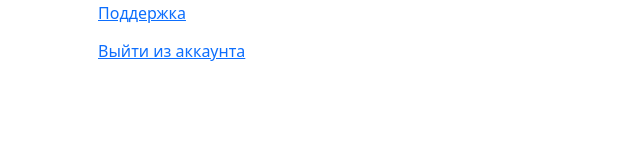
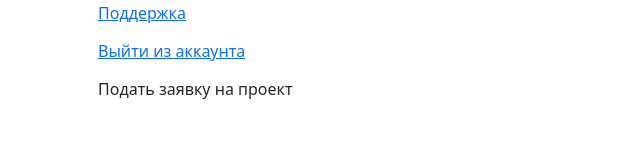
Before and after one commit to DaryaFilimonova7/HSE_Project_Website, a plain HTML site: page Project_platform/profile.html in a window 1280 px wide. Shown: the part 1336-1496 px from the top of the page, without its empty margins (15-655 px from the left). Drawn offline with nearby package versions, Linux system fonts and the light colour scheme; files whose address does not match are found by name.

Commit message:
Update profile.html

```diff
--- a/Project_platform/profile.html
+++ b/Project_platform/profile.html
@@ -113,8 +113,15 @@
         <br><button type="button" class="btn btn-link">Настройки</button>
         <br><button type="button" class="btn btn-link">Поддержка</button>
         <br><button type="button" class="btn btn-link">Выйти из аккаунта</button>
-
-
+        <br>
+        <button class="btn project-participations_button"><span>Подать заявку на проект</span></button>
+        <br>
+        <br>
+        <br><button class="btn created_btn" type="submit"><img src="img/icon_ideas.png" alt="created" width="19" height="18"></button><button type="button" class="btn btn-link">Созданные заявки</button>
+        <br><button class="btn liked_btn" type="submit"><img src="img/icon_like.png" alt="liked" width="19" height="18"></button><button type="button" class="btn btn-link">Понравившееся заявки</button>
+        <br>
+        <br>
+        <br><button class="btn moder_btn" type="submit"><img src="img/icon_application.png" alt="moder" width="19" height="18"></button><button type="button" class="btn btn-link">Заявки на модерацию</button>
 
       </div>
     </main>
```
